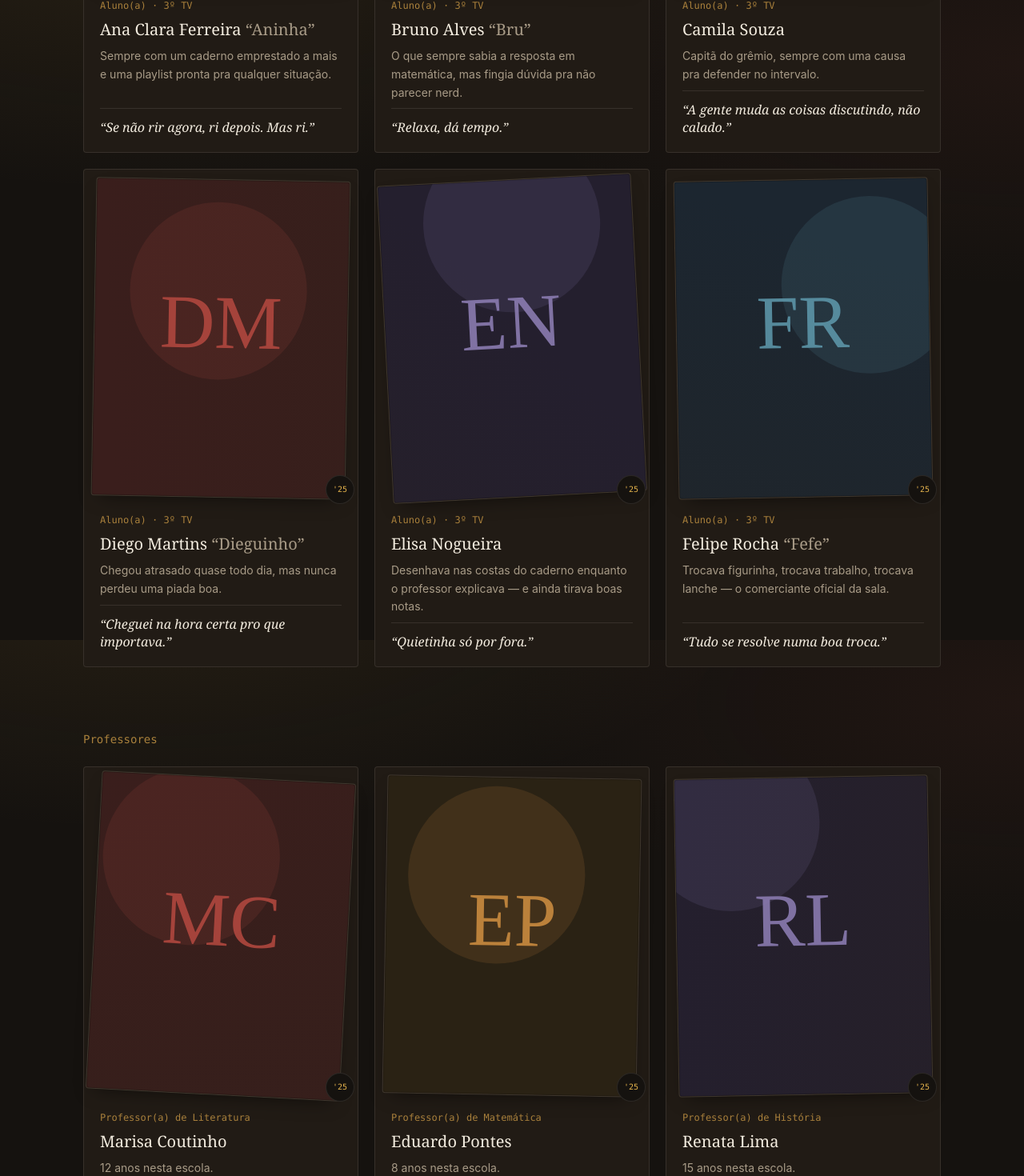
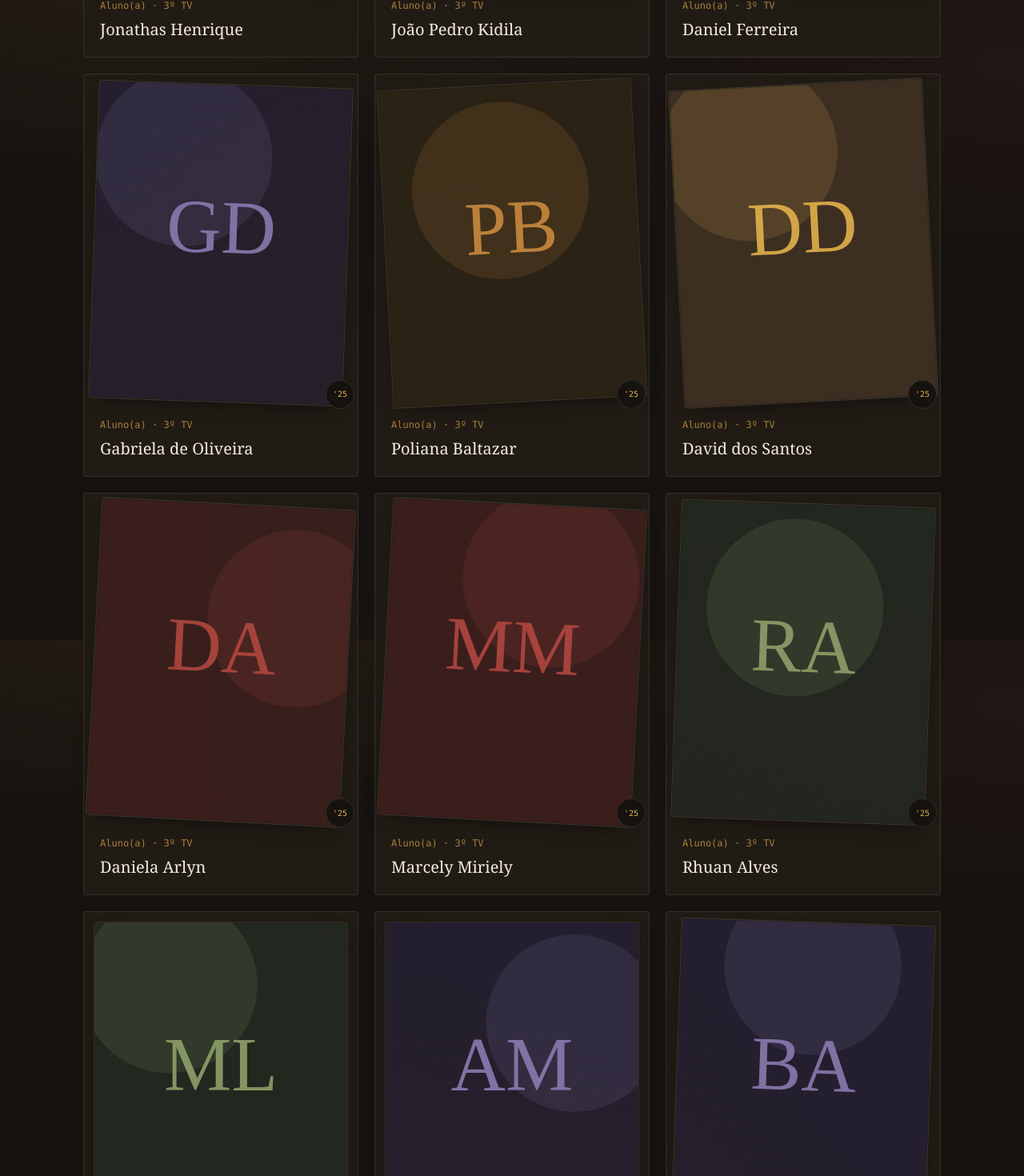
Before and after one commit to NixHokori1211/Anu-rio-3tv2025, a Next.js app: page /pessoas in a window 1280 px wide. Shown: the part 800-2270 px from the top of the page at 80% size. Built offline with nearby package versions, Linux system fonts and the light colour scheme.

Commit message:
content: elenco real (21 alunos, 13 professores/técnicos); remove recados fictícios

```diff
--- a/src/components/PersonCard.tsx
+++ b/src/components/PersonCard.tsx
@@ -23,10 +23,14 @@ export function PersonCard({ person }: { person: PersonCardData }) {
           {person.name}
           {person.nickname && <span className="text-ink-muted"> &ldquo;{person.nickname}&rdquo;</span>}
         </h3>
-        <p className="text-sm leading-relaxed text-ink-muted">{person.description}</p>
-        <p className="mt-auto border-t border-line pt-3 font-display text-base italic leading-snug text-ink">
-          &ldquo;{person.note}&rdquo;
-        </p>
+        {person.description && (
+          <p className="text-sm leading-relaxed text-ink-muted">{person.description}</p>
+        )}
+        {person.note && (
+          <p className="mt-auto border-t border-line pt-3 font-display text-base italic leading-snug text-ink">
+            &ldquo;{person.note}&rdquo;
+          </p>
+        )}
       </div>
     </article>
   );
--- a/src/data/messages.ts
+++ b/src/data/messages.ts
@@ -1,33 +1,6 @@
 import { Message } from "@/lib/types";
 
-export const messages: Message[] = [
-  {
-    id: "m1",
-    author: "Ana Clara Ferreira",
-    relation: "Aluna",
-    content:
-      "Vou sentir falta até das provas de segunda-feira de manhã. Obrigada por três anos que passaram rápido demais.",
-    photo: "/mock/ana-clara.jpg",
-  },
-  {
-    id: "m2",
-    author: "Marisa Coutinho",
-    relation: "Professora de Literatura",
-    content: "Turma que discute livro até depois do sinal bater é turma que eu não esqueço. Sucesso pra todos.",
-    photo: "/mock/prof-marisa.jpg",
-  },
-  {
-    id: "m3",
-    author: "Diego Martins",
-    relation: "Aluno",
-    content: "Valeu por aguentarem meus atrasos por três anos. Prometo chegar na hora daqui pra frente. Prometo mesmo.",
-    photo: "/mock/diego-martins.jpg",
-  },
-  {
-    id: "m4",
-    author: "Eduardo Pontes",
-    relation: "Professor de Matemática",
-    content: "De uma sala que reclamava de fórmula pra uma sala que resolveu tudo sozinha. Foi bom ver isso acontecer.",
-    photo: "/mock/prof-eduardo.jpg",
-  },
-];
+// Vazio de propósito: os recados anteriores eram fictícios e atribuídos a
+// pessoas que não fazem parte da turma real. Só entram mensagens reais,
+// escritas e autorizadas por quem assina.
+export const messages: Message[] = [];
--- a/src/data/students.ts
+++ b/src/data/students.ts
@@ -1,62 +1,30 @@
 import { Student } from "@/lib/types";
 
+// Nomes reais da turma. Foto, descrição, frase e memórias ainda não foram
+// coletadas de cada um — ver README ("Fotos" e "Pendências de conteúdo
+// real") para o mecanismo já pronto pra receber isso sem mexer em código.
+// A dupla "David dos Santos" veio assim na lista original; mantive os dois
+// registros (ids distintos) — confirmar se são duas pessoas mesmo.
 export const students: Student[] = [
-  {
-    id: "ana-clara",
-    name: "Ana Clara Ferreira",
-    nickname: "Aninha",
-    photo: "/mock/ana-clara.jpg",
-    className: "3º TV",
-    description: "Sempre com um caderno emprestado a mais e uma playlist pronta pra qualquer situação.",
-    quote: "Se não rir agora, ri depois. Mas ri.",
-    memories: ["Organizou a festa junina da sala", "Nunca perdeu um dia de aula"],
-  },
-  {
-    id: "bruno-alves",
-    name: "Bruno Alves",
-    nickname: "Bru",
-    photo: "/mock/bruno-alves.jpg",
-    className: "3º TV",
-    description: "O que sempre sabia a resposta em matemática, mas fingia dúvida pra não parecer nerd.",
-    quote: "Relaxa, dá tempo.",
-    memories: ["Tirou 10 na prova que todo mundo zerou", "Trouxe o alto-falante pra excursão"],
-  },
-  {
-    id: "camila-souza",
-    name: "Camila Souza",
-    photo: "/mock/camila-souza.jpg",
-    className: "3º TV",
-    description: "Capitã do grêmio, sempre com uma causa pra defender no intervalo.",
-    quote: "A gente muda as coisas discutindo, não calado.",
-    memories: ["Liderou o abaixo-assinado da cantina", "Ganhou o debate de português"],
-  },
-  {
-    id: "diego-martins",
-    name: "Diego Martins",
-    nickname: "Dieguinho",
-    photo: "/mock/diego-martins.jpg",
-    className: "3º TV",
-    description: "Chegou atrasado quase todo dia, mas nunca perdeu uma piada boa.",
-    quote: "Cheguei na hora certa pro que importava.",
-    memories: ["Recorde de atrasos do ano", "Fez todo mundo rir na formatura"],
-  },
-  {
-    id: "elisa-nogueira",
-    name: "Elisa Nogueira",
-    photo: "/mock/elisa-nogueira.jpg",
-    className: "3º TV",
-    description: "Desenhava nas costas do caderno enquanto o professor explicava — e ainda tirava boas notas.",
-    quote: "Quietinha só por fora.",
-    memories: ["Fez o mural da formatura", "Ilustrou o convite da festa"],
-  },
-  {
-    id: "felipe-rocha",
-    name: "Felipe Rocha",
-    nickname: "Fefe",
-    photo: "/mock/felipe-rocha.jpg",
-    className: "3º TV",
-    description: "Trocava figurinha, trocava trabalho, trocava lanche — o comerciante oficial da sala.",
-    quote: "Tudo se resolve numa boa troca.",
-    memories: ["Vendeu rifa pra formatura inteira", "Organizou o amigo secreto"],
-  },
+  { id: "jonathas-henrique", name: "Jonathas Henrique", photo: "/mock/jonathas-henrique.jpg", className: "3º TV", description: "", quote: "", memories: [] },
+  { id: "joao-pedro-kidila", name: "João Pedro Kidila", photo: "/mock/joao-pedro-kidila.jpg", className: "3º TV", description: "", quote: "", memories: [] },
+  { id: "daniel-ferreira", name: "Daniel Ferreira", photo: "/mock/daniel-ferreira.jpg", className: "3º TV", description: "", quote: "", memories: [] },
+  { id: "gabriela-de-oliveira", name: "Gabriela de Oliveira", photo: "/mock/gabriela-de-oliveira.jpg", className: "3º TV", description: "", quote: "", memories: [] },
+  { id: "poliana-baltazar", name: "Poliana Baltazar", photo: "/mock/poliana-baltazar.jpg", className: "3º TV", description: "", quote: "", memories: [] },
+  { id: "david-dos-santos", name: "David dos Santos", photo: "/mock/david-dos-santos.jpg", className: "3º TV", description: "", quote: "", memories: [] },
+  { id: "daniela-arlyn", name: "Daniela Arlyn", photo: "/mock/daniela-arlyn.jpg", className: "3º TV", description: "", quote: "", memories: [] },
+  { id: "marcely-miriely", name: "Marcely Miriely", photo: "/mock/marcely-miriely.jpg", className: "3º TV", description: "", quote: "", memories: [] },
+  { id: "rhuan-alves", name: "Rhuan Alves", photo: "/mock/rhuan-alves.jpg", className: "3º TV", description: "", quote: "", memories: [] },
+  { id: "maria-luiza-vadala", name: "Maria Luiza Vadala", photo: "/mock/maria-luiza-vadala.jpg", className: "3º TV", description: "", quote: "", memories: [] },
+  { id: "alberto-miugusto", name: "Alberto Miugusto", photo: "/mock/alberto-miugusto.jpg", className: "3º TV", description: "", quote: "", memories: [] },
+  { id: "bryan-alecsander", name: "Bryan Alecsander", photo: "/mock/bryan-alecsander.jpg", className: "3º TV", description: "", quote: "", memories: [] },
+  { id: "leticia-suellen", name: "Letícia Suellen", photo: "/mock/leticia-suellen.jpg", className: "3º TV", description: "", quote: "", memories: [] },
+  { id: "felipe-oliveira", name: "Felipe Oliveira", photo: "/mock/felipe-oliveira.jpg", className: "3º TV", description: "", quote: "", memories: [] },
+  { id: "david-dos-santos-2", name: "David dos Santos", photo: "/mock/david-dos-santos-2.jpg", className: "3º TV", description: "", quote: "", memories: [] },
+  { id: "deivid-jorge", name: "Deivid Jorge", photo: "/mock/deivid-jorge.jpg", className: "3º TV", description: "", quote: "", memories: [] },
+  { id: "wallace-braga", name: "Wallace Braga", photo: "/mock/wallace-braga.jpg", className: "3º TV", description: "", quote: "", memories: [] },
+  { id: "vanessa-valenca", name: "Vanessa Valença", photo: "/mock/vanessa-valenca.jpg", className: "3º TV", description: "", quote: "", memories: [] },
+  { id: "jacksandro-dos-santos", name: "Jacksandro dos Santos", photo: "/mock/jacksandro-dos-santos.jpg", className: "3º TV", description: "", quote: "", memories: [] },
+  { id: "thalia-semeniuk", name: "Thalia Semeniuk", photo: "/mock/thalia-semeniuk.jpg", className: "3º TV", description: "", quote: "", memories: [] },
+  { id: "ewerton-de-jesus", name: "Ewerton de Jesus", photo: "/mock/ewerton-de-jesus.jpg", className: "3º TV", description: "", quote: "", memories: [] },
 ];
--- a/src/data/teachers.ts
+++ b/src/data/teachers.ts
@@ -1,29 +1,20 @@
 import { Teacher } from "@/lib/types";
 
+// Nomes e disciplinas reais. Sem anos de casa nem recado ainda — ver
+// README (mesmo mecanismo dos alunos: dá pra completar depois sem mexer
+// em código).
 export const teachers: Teacher[] = [
-  {
-    id: "prof-marisa",
-    name: "Marisa Coutinho",
-    photo: "/mock/prof-marisa.jpg",
-    subject: "Literatura",
-    yearsAtSchool: 12,
-    message:
-      "Essa turma discutia mais do que lia às vezes — mas discutia bem. Levem essa vontade de questionar pra onde forem.",
-  },
-  {
-    id: "prof-eduardo",
-    name: "Eduardo Pontes",
-    photo: "/mock/prof-eduardo.jpg",
-    subject: "Matemática",
-    yearsAtSchool: 8,
-    message: "Vocês reclamaram de toda fórmula que passei, e mesmo assim aprenderam todas. Orgulho de vocês.",
-  },
-  {
-    id: "prof-renata",
-    name: "Renata Lima",
-    photo: "/mock/prof-renata.jpg",
-    subject: "História",
-    yearsAtSchool: 15,
-    message: "Ano que vem vocês fazem história em outro lugar. Não esqueçam de onde vieram.",
-  },
+  { id: "joares-monte", name: "Joares Monte", photo: "/mock/joares-monte.jpg", subject: "Técnico em Geral", message: "" },
+  { id: "marcelo-cavalheiro", name: "Marcelo Cavalheiro", photo: "/mock/marcelo-cavalheiro.jpg", subject: "Técnico em Geral", message: "" },
+  { id: "eduardo-daris", name: "Eduardo Daris", photo: "/mock/eduardo-daris.jpg", subject: "Química", message: "" },
+  { id: "ellen-obara", name: "Ellen Obara", photo: "/mock/ellen-obara.jpg", subject: "História", message: "" },
+  { id: "debora-cristina", name: "Debora Cristina", photo: "/mock/debora-cristina.jpg", subject: "Português", message: "" },
+  { id: "marcos-akira", name: "Marcos Akira", photo: "/mock/marcos-akira.jpg", subject: "Projeto Multidisciplinar", message: "" },
+  { id: "tulasi-dos-anjos", name: "Tulasì dos Anjos", photo: "/mock/tulasi-dos-anjos.jpg", subject: "Matemática", message: "" },
+  { id: "manuella-iagalo", name: "Manuella Iagalo", photo: "/mock/manuella-iagalo.jpg", subject: "Inglês", message: "" },
+  { id: "caroline-alauk", name: "Caroline Alauk", photo: "/mock/caroline-alauk.jpg", subject: "Inglês", message: "" },
+  { id: "josefa-sousa", name: "Josefa Sousa", photo: "/mock/josefa-sousa.jpg", subject: "Educação Física", message: "" },
+  { id: "pamela-maio", name: "Pamela Maio", photo: "/mock/pamela-maio.jpg", subject: "Artes e Orientação de Estudo", message: "" },
+  { id: "veronica-campos", name: "Verônica Campos", photo: "/mock/veronica-campos.jpg", subject: "Matemática Financeira", message: "" },
+  { id: "inacio-afonso", name: "Inácio Afonso", photo: "/mock/inacio-afonso.jpg", subject: "Química", message: "" },
 ];
--- a/src/data/turma.ts
+++ b/src/data/turma.ts
@@ -13,7 +13,7 @@ export const turma = {
 };
 
 export const classStats: ClassStat[] = [
-  { label: "Alunos formados", value: "31" },
+  { label: "Alunos formados", value: "21" },
   { label: "Anos juntos", value: "3" },
   { label: "Provas de última hora", value: "∞" },
   { label: "Grupos de WhatsApp criados", value: "14" },
--- a/src/lib/people.ts
+++ b/src/lib/people.ts
@@ -23,11 +23,12 @@ export function studentToPersonCard(student: Student): PersonCardData {
 }
 
 export function teacherToPersonCard(teacher: Teacher): PersonCardData {
+  const isStaffRole = teacher.subject.toLowerCase().startsWith("técnic");
   return {
     id: teacher.id,
     name: teacher.name,
-    role: `Professor(a) de ${teacher.subject}`,
-    description: `${teacher.yearsAtSchool} anos nesta escola.`,
+    role: isStaffRole ? teacher.subject : `Professor(a) de ${teacher.subject}`,
+    description: teacher.yearsAtSchool ? `${teacher.yearsAtSchool} anos nesta escola.` : "",
     note: teacher.message,
     photo: teacher.photo,
   };
--- a/src/lib/types.ts
+++ b/src/lib/types.ts
@@ -14,7 +14,7 @@ export type Teacher = {
   name: string;
   photo: string;
   subject: string;
-  yearsAtSchool: number;
+  yearsAtSchool?: number;
   message: string;
 };
 
```
Also changed, not shown: src/app/mensagens/page.tsx (+11 -5 lines).
